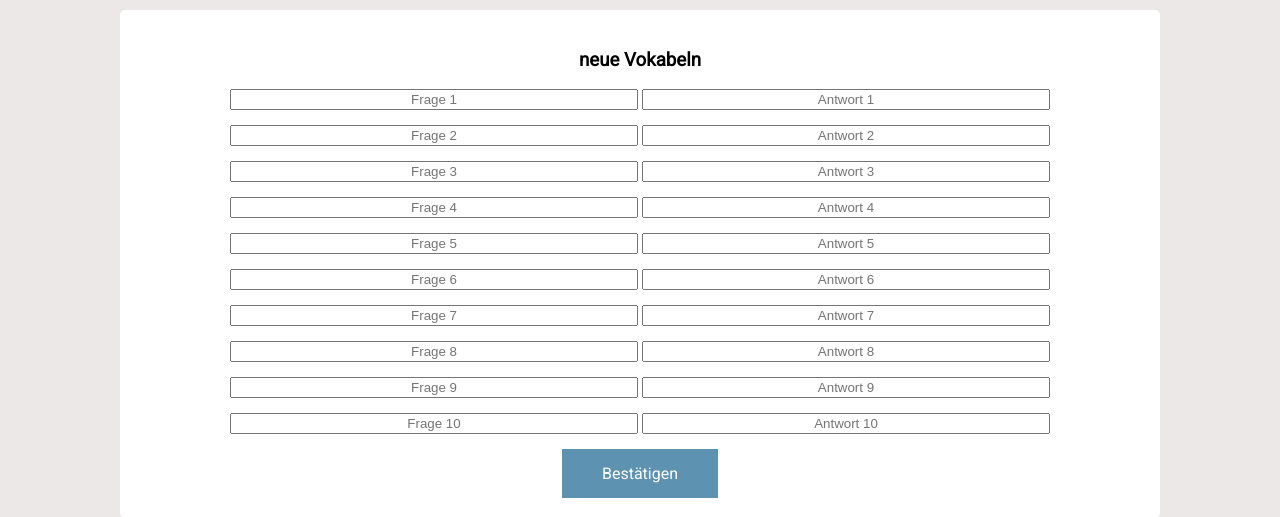
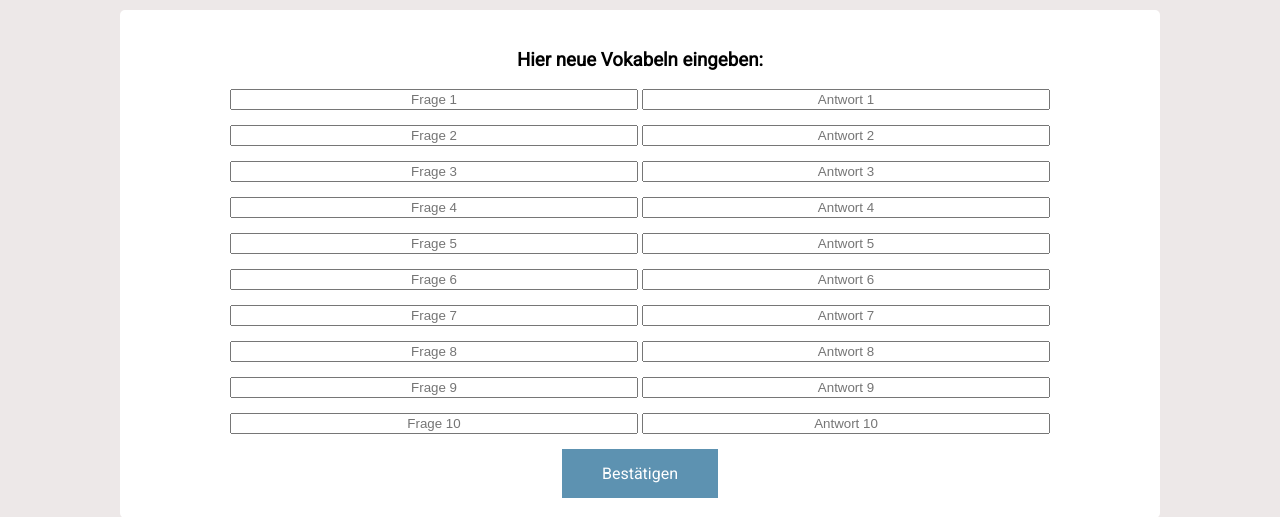
Before and after one commit to httfbw/100Points, a Flask app: page /teach/ in a window 1280 px wide. Shown: the part 70-587 px from the top of the page. Run offline with Flask 2, Linux system fonts and the light colour scheme; some libraries are stand-ins or nearby versions.

Commit message:
teach.html Text geändert

```diff
--- a/templates/teach.html
+++ b/templates/teach.html
@@ -32,7 +32,7 @@
       <p></p>
     </div>
 
-    <h3>neue Vokabeln</h3>
+    <h3>Hier neue Vokabeln eingeben:</h3>
 
     <input id="question-1" type="text" name="" value="" placeholder="Frage 1">
     <input id="answer-1" type="text" name="" value="" placeholder="Antwort 1">
```
